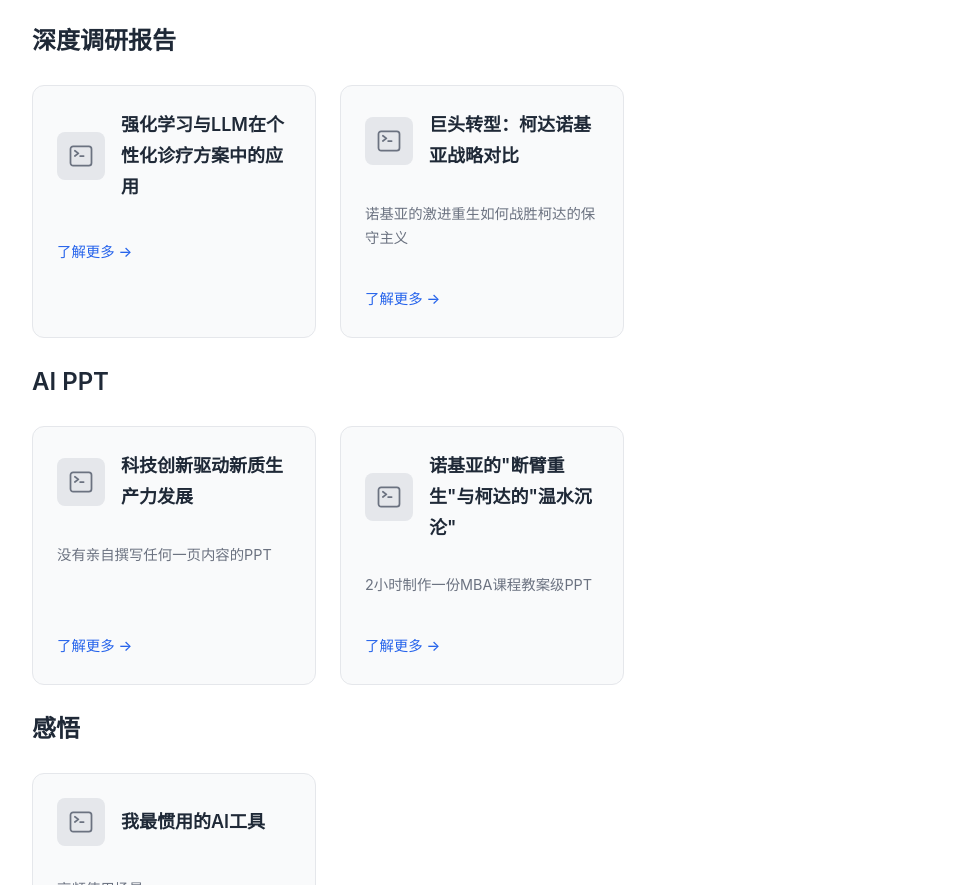
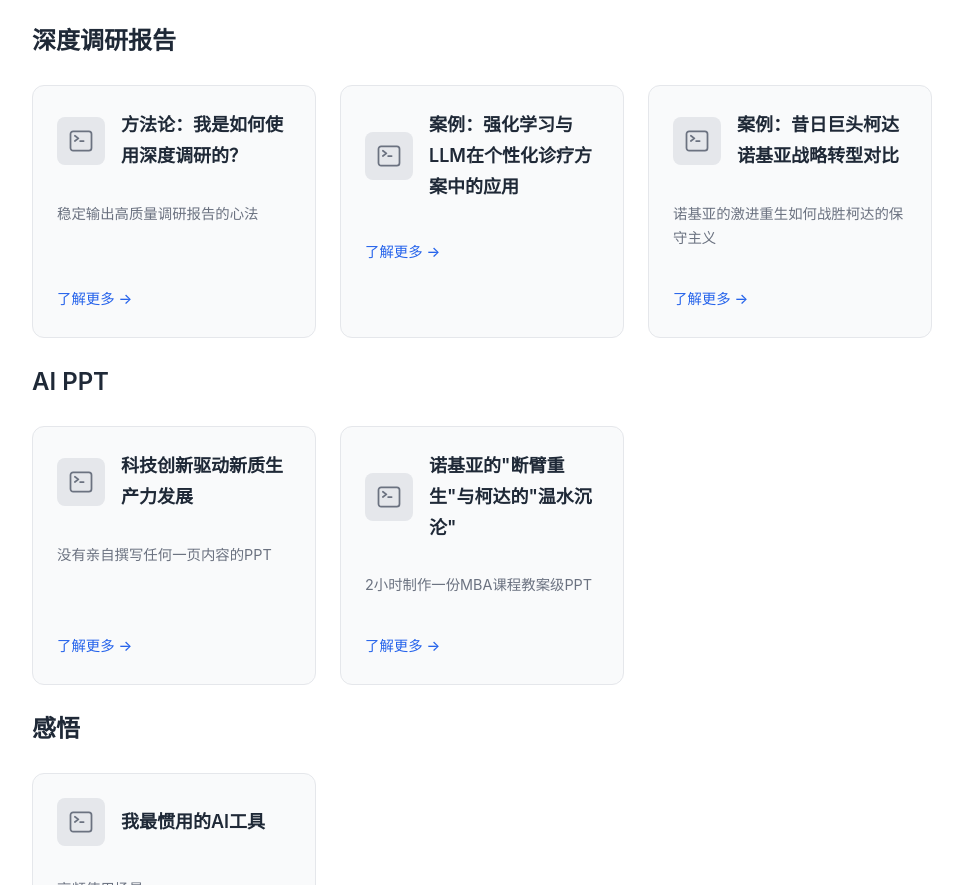
Before and after one commit to DreamerHua/homepage-projects, a plain HTML site: page index.html in a window 1280 px wide. Shown: the part 1399-2284 px from the top of the page, without its empty margins (158-1121 px from the left). Drawn offline with Linux system fonts and the light colour scheme.

Commit message:
添加文章：深度调研方法论

```diff
--- a/index.html
+++ b/index.html
@@ -431,6 +431,22 @@
             <section id="deep-research" class="project-section">
                 <h3>深度调研报告</h3>
                 <div class="project-grid">
+
+                    <!-- 项目卡片：方法论：我是如何使用深度调研的？ -->
+                    <div class="project-card">
+                        <div class="card-header">
+                            <div class="card-icon">
+                                <!-- 通用图标 -->
+                                <svg xmlns="http://www.w3.org/2000/svg" fill="none" viewBox="0 0 24 24" stroke-width="1.5" stroke="currentColor"><path stroke-linecap="round" stroke-linejoin="round" d="M6.75 7.5l3 2.25-3 2.25m4.5 0h3m-9 8.25h13.5A2.25 2.25 0 0021 18V6a2.25 2.25 0 00-2.25-2.25H5.25A2.25 2.25 0 003 6v12a2.25 2.25 0 002.25 2.25z" /></svg>
+                            </div>
+                            <h4 class="card-title">方法论：我是如何使用深度调研的？</h4>
+                        </div>
+                        <p class="card-description">稳定输出高质量调研报告的心法</p>
+                        <div class="card-footer">
+                            <a href="https://njsxtqpdpx.feishu.cn/wiki/UxI1wqzgJi9FOGkEYDXciY73nQb" target="_blank">了解更多 &rarr;</a>
+                        </div>
+                    </div>
+
                     <!-- 项目卡片：强化学习与LLM在个性化诊疗方案中的应用 -->
                     <div class="project-card">
                         <div class="card-header">
@@ -438,7 +454,7 @@
                                 <!-- 通用图标 -->
                                 <svg xmlns="http://www.w3.org/2000/svg" fill="none" viewBox="0 0 24 24" stroke-width="1.5" stroke="currentColor"><path stroke-linecap="round" stroke-linejoin="round" d="M6.75 7.5l3 2.25-3 2.25m4.5 0h3m-9 8.25h13.5A2.25 2.25 0 0021 18V6a2.25 2.25 0 00-2.25-2.25H5.25A2.25 2.25 0 003 6v12a2.25 2.25 0 002.25 2.25z" /></svg>
                             </div>
-                            <h4 class="card-title">强化学习与LLM在个性化诊疗方案中的应用</h4>
+                            <h4 class="card-title">案例：强化学习与LLM在个性化诊疗方案中的应用</h4>
                         </div>
                         <!-- <p class="card-description">告别“礼物挑选困难症”</p> -->
                         <div class="card-footer">
@@ -453,7 +469,7 @@
                                 <!-- 通用图标 -->
                                 <svg xmlns="http://www.w3.org/2000/svg" fill="none" viewBox="0 0 24 24" stroke-width="1.5" stroke="currentColor"><path stroke-linecap="round" stroke-linejoin="round" d="M6.75 7.5l3 2.25-3 2.25m4.5 0h3m-9 8.25h13.5A2.25 2.25 0 0021 18V6a2.25 2.25 0 00-2.25-2.25H5.25A2.25 2.25 0 003 6v12a2.25 2.25 0 002.25 2.25z" /></svg>
                             </div>
-                            <h4 class="card-title">巨头转型：柯达诺基亚战略对比</h4>
+                            <h4 class="card-title">案例：昔日巨头柯达诺基亚战略转型对比</h4>
                         </div>
                         <p class="card-description">诺基亚的激进重生如何战胜柯达的保守主义</p>
                         <div class="card-footer">
```
